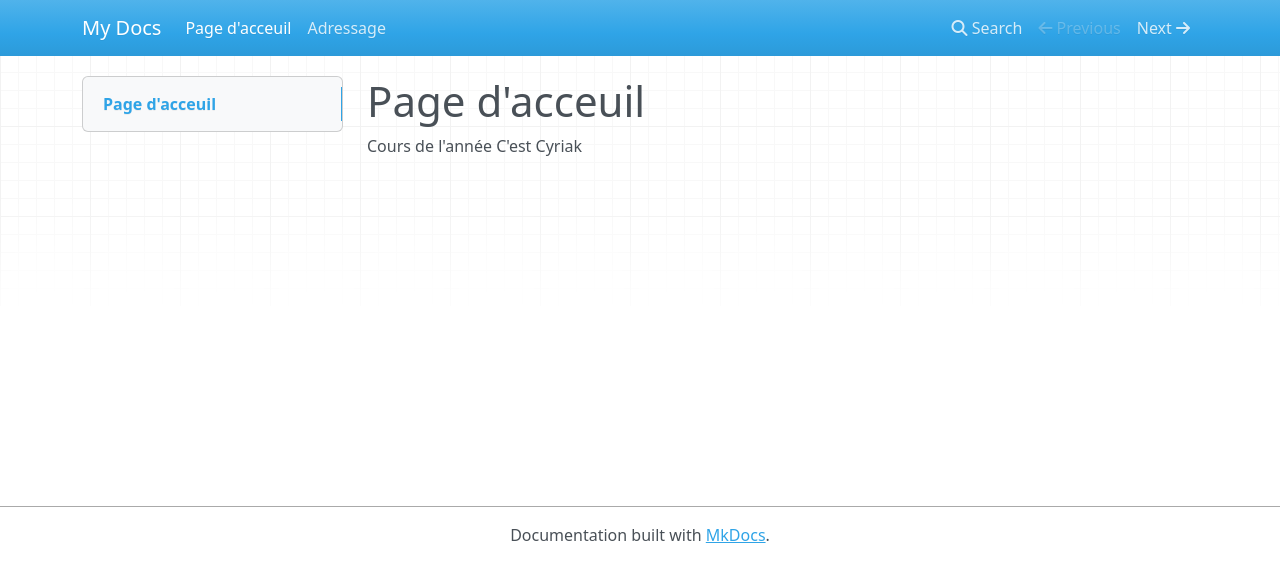
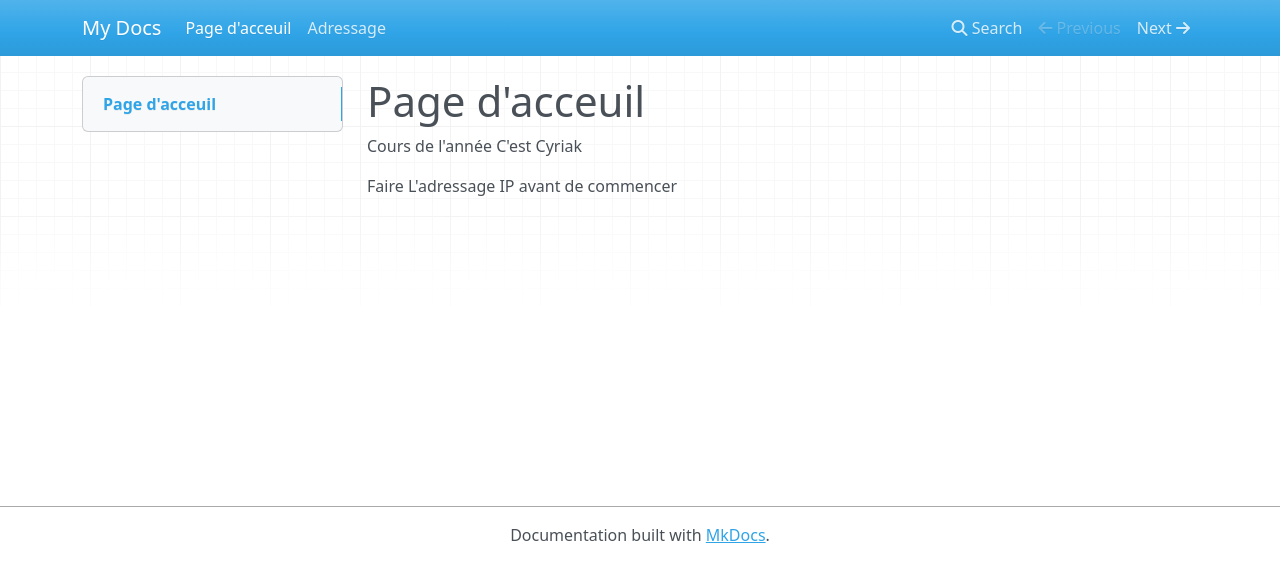
Before and after one commit to XolA-max/gp-orleans-sportludique2025-2026, an MkDocs documentation site: the page built from docs/index.md, in a window 1280 px wide. Shown: the top 582 px of the page. Built offline with MkDocs 1.6.1, drawn with Linux system fonts in a browser that asks for light colours; nearby versions of some CDN libraries.

Commit message:
Modife Index

```diff
--- a/docs/index.md
+++ b/docs/index.md
@@ -2,3 +2,6 @@
 
 Cours de l'année
 C'est Cyriak
+
+
+Faire L'adressage IP avant de commencer
```
